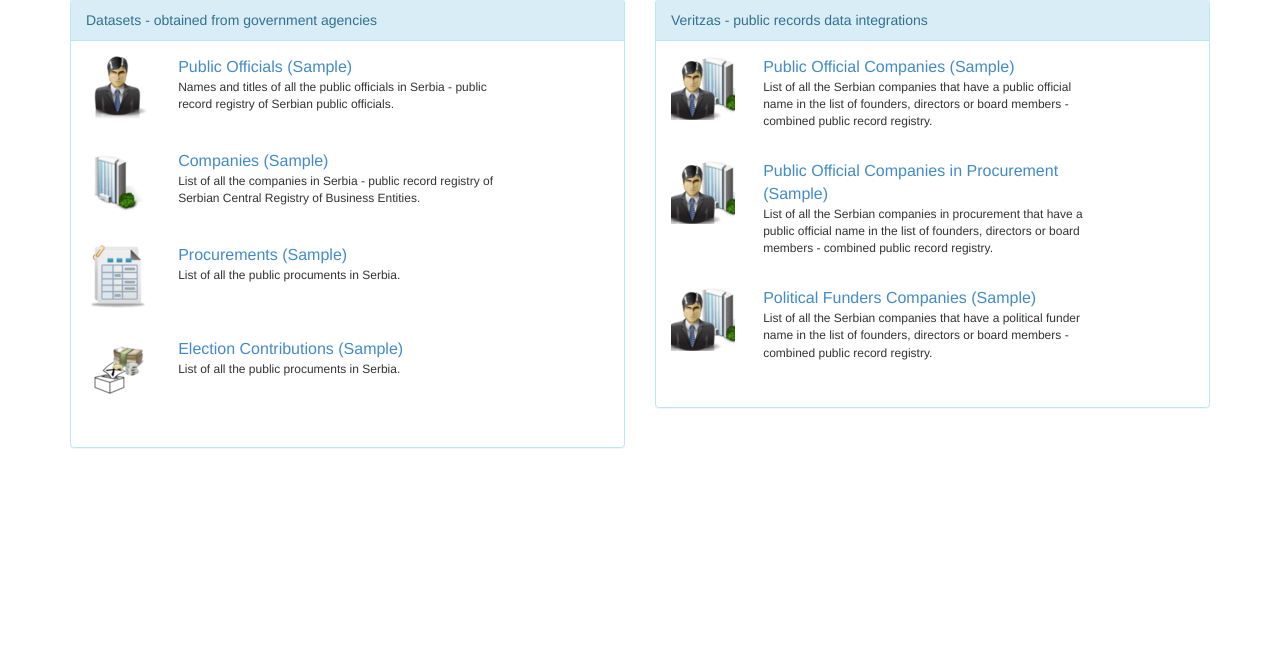
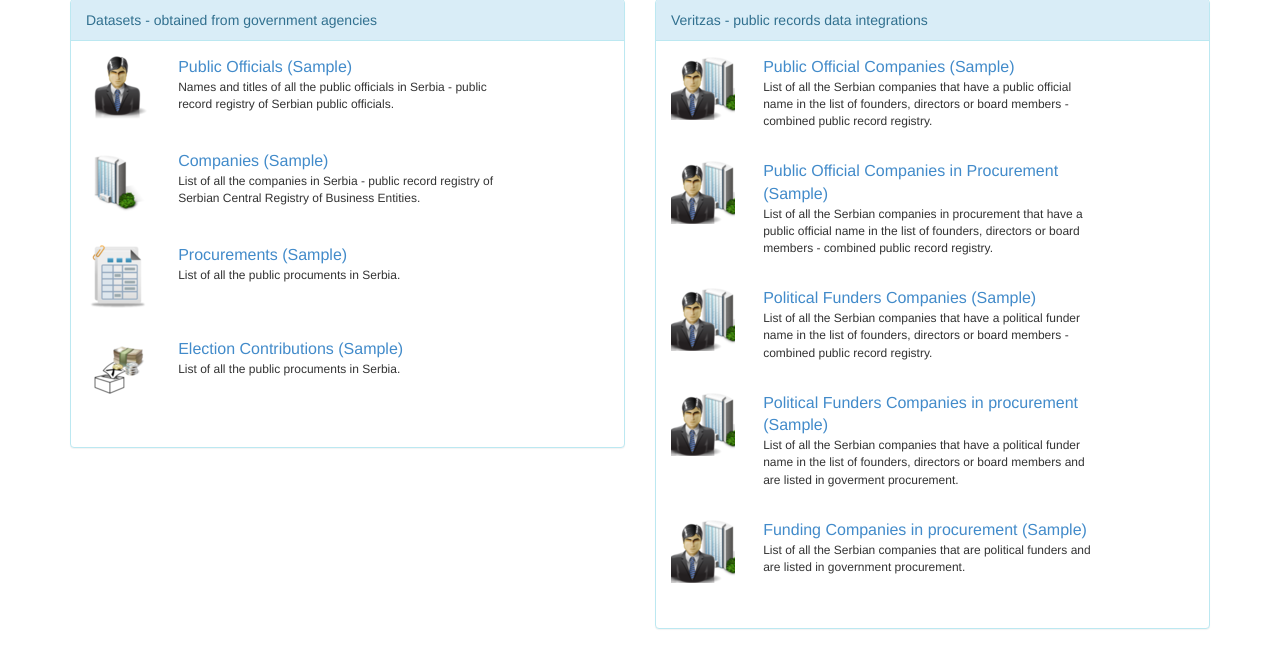
Before and after one commit to padejski/veritzaproto, a Django app: template serbia/templates/serbia_datasets.html in a window 1280 px wide. Shown: the part 74-742 px from the top of the page. Run offline with Django 3.2, Linux system fonts and the light colour scheme; the template is opened without the code that fills it: most values are stand-ins (such as "Sample title", 1, 10 or a date in 2020); parts of the project's set-up code (start-up, migrations or seed data) failed here and were passed over; some libraries are stand-ins or nearby versions.

Commit message:
updated datasets page frontend

```diff
--- a/serbia/templates/serbia_datasets.html
+++ b/serbia/templates/serbia_datasets.html
@@ -115,7 +115,7 @@
 
 
                 <div class="row">
-                    <a href="{% url 'serbia:politicalfunderscompanies' %}">
+                    <a href="{% url 'serbia:funderscompanies' %}">
                         <div class="col-md-2">
                             <img src="{{ MEDIA_URL }}images/official-company-small.png"></img>
                         </div>
@@ -123,6 +123,31 @@
                             <div style="font-size: 12pt">Political Funders Companies ({{ funderscompanies_no }})</div></a>
                             <div>{% include 'core/subscription_form_include.html' with dataset_name='PublicOfficialCompany' %}</div>
                             <div style="font-size: 9pt">List of all the Serbian companies that have a political funder name in the list of founders, directors or board members - combined public record registry.</div>
+                        </div>
+                </div>
+
+                <div class="row">
+                    <a href="{% url 'serbia:funderscompaniesprocurement' %}">
+                        <div class="col-md-2">
+                            <img src="{{ MEDIA_URL }}images/official-company-small.png"></img>
+                        </div>
+                        <div class="col-md-8">
+                            <div style="font-size: 12pt">Political Funders Companies in procurement ({{ funderscompaniesproc_no }})</div></a>
+                            <div>{% include 'core/subscription_form_include.html' with dataset_name='PublicOfficialCompany' %}</div>
+                            <div style="font-size: 9pt">List of all the Serbian companies that have a political funder name in the list of founders, directors or board members and are listed in goverment procurement.</div>
+                        </div>
+                </div>
+
+
+                <div class="row">
+                    <a href="{% url 'serbia:fundingcompaniesprocurement' %}">
+                        <div class="col-md-2">
+                            <img src="{{ MEDIA_URL }}images/official-company-small.png"></img>
+                        </div>
+                        <div class="col-md-8">
+                            <div style="font-size: 12pt">Funding Companies in procurement ({{ funderscompanies_no }})</div></a>
+                            <div>{% include 'core/subscription_form_include.html' with dataset_name='PublicOfficialCompany' %}</div>
+                            <div style="font-size: 9pt">List of all the Serbian companies that are political funders and are listed in government procurement.</div>
                         </div>
                 </div>
 
```
